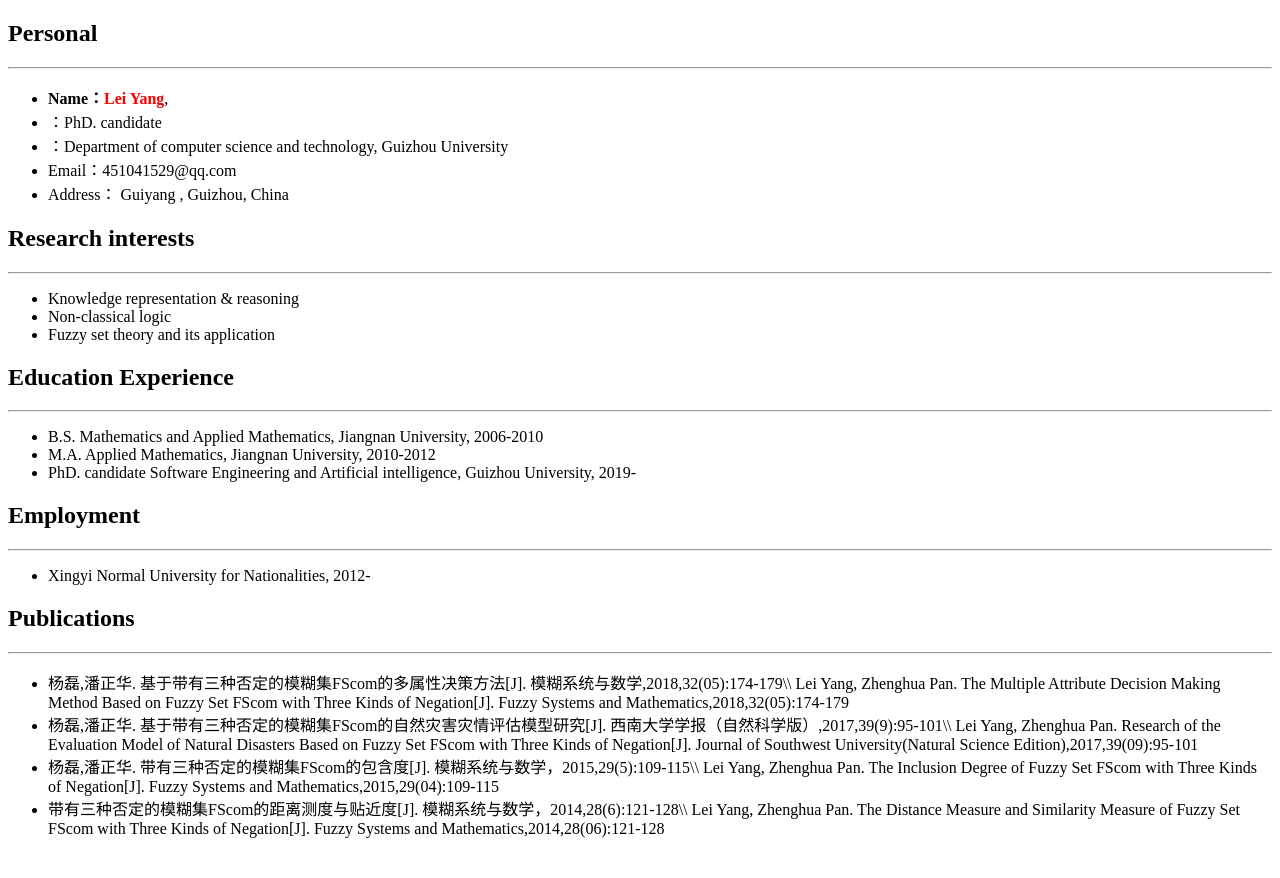
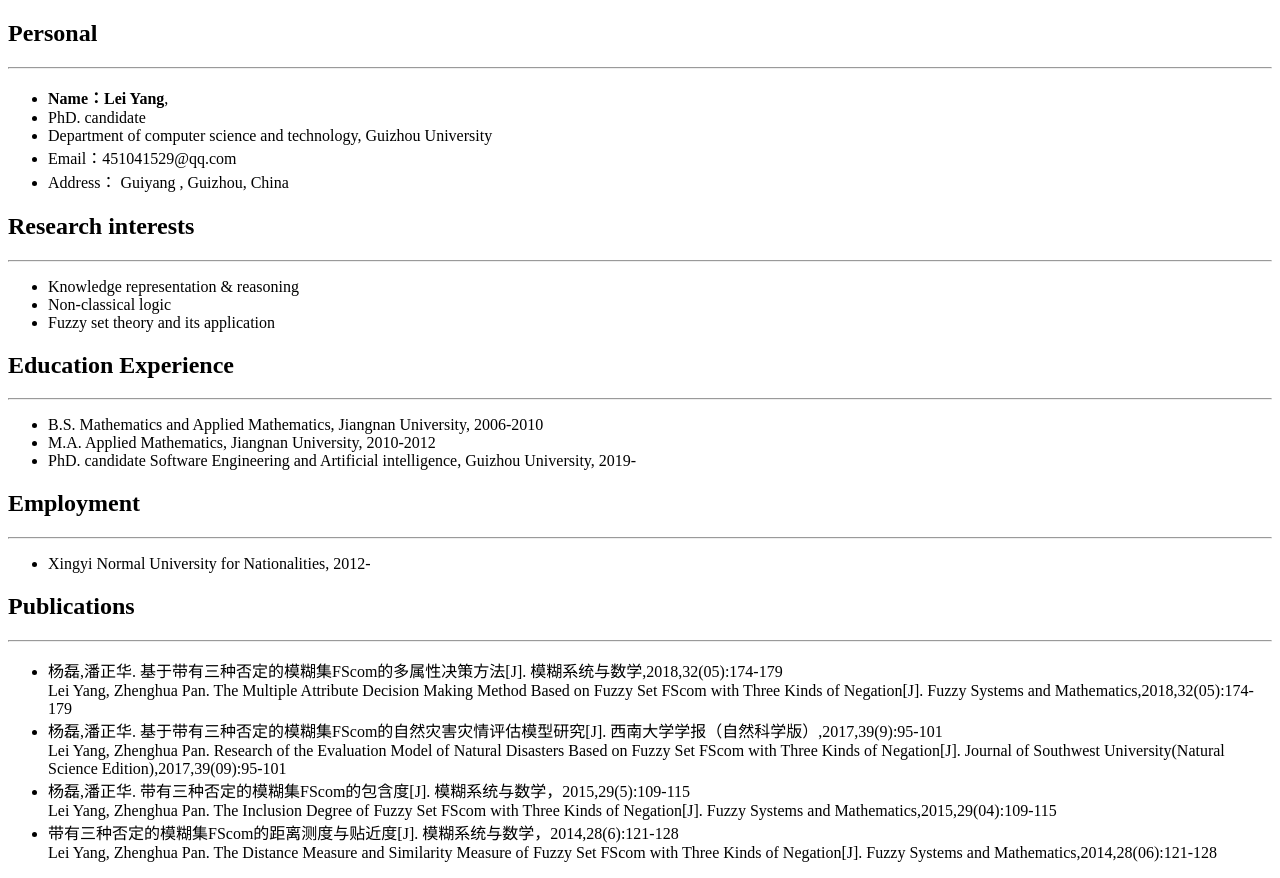
Before and after one commit to studingforever/introduction, a plain HTML site: page index.html in a window 1280 px wide. Before the commit the page ends 854 px from the top, so only its background shows below. Drawn offline with Linux system fonts and the light colour scheme.

Commit message:
Update index.html

```diff
--- a/index.html
+++ b/index.html
@@ -7,12 +7,12 @@
   	<h2>Personal</h2>
 	<hr/>
 	<ul>
-	  <li><strong>Name：<font color="#FF0000">Lei Yang</strong></font>,</li>
-		  <li>：PhD. candidate</li>
-   	  <li>：Department of computer science and technology, Guizhou University</li>
+	  <li><strong>Name：Lei Yang</strong></font>,</li>
+		  <li>PhD. candidate</li>
+   	  <li>Department of computer science and technology, Guizhou University</li>
 	  <li>Email：451041529@qq.com</li>
     <li>Address： Guiyang , Guizhou, China</li>
-	</ul>
+	<ul></div>
   </div>
   	<h2>Research interests</h2>
 	<hr/>
@@ -39,13 +39,13 @@
 	<h2>Publications</h2>
 	<hr/>
 	<ul>
-	  <li>杨磊,潘正华. 基于带有三种否定的模糊集FScom的多属性决策方法[J]. 模糊系统与数学,2018,32(05):174-179\\
+	  <li>杨磊,潘正华. 基于带有三种否定的模糊集FScom的多属性决策方法[J]. 模糊系统与数学,2018,32(05):174-179<br>
         Lei Yang, Zhenghua Pan. The Multiple Attribute Decision Making Method Based on Fuzzy Set FScom with Three Kinds of Negation[J]. Fuzzy Systems and Mathematics,2018,32(05):174-179</li>
-    <li>杨磊,潘正华. 基于带有三种否定的模糊集FScom的自然灾害灾情评估模型研究[J]. 西南大学学报（自然科学版）,2017,39(9):95-101\\
+    <li>杨磊,潘正华. 基于带有三种否定的模糊集FScom的自然灾害灾情评估模型研究[J]. 西南大学学报（自然科学版）,2017,39(9):95-101<br>
         Lei Yang, Zhenghua Pan. Research of the Evaluation Model of Natural Disasters Based on Fuzzy Set FScom with Three Kinds of Negation[J]. Journal of Southwest University(Natural Science Edition),2017,39(09):95-101</li>
-    <li>杨磊,潘正华. 带有三种否定的模糊集FScom的包含度[J]. 模糊系统与数学，2015,29(5):109-115\\
+    <li>杨磊,潘正华. 带有三种否定的模糊集FScom的包含度[J]. 模糊系统与数学，2015,29(5):109-115<br>
         Lei Yang, Zhenghua Pan. The Inclusion Degree of Fuzzy Set FScom with Three Kinds of Negation[J]. Fuzzy Systems and Mathematics,2015,29(04):109-115</li>
-    <li>带有三种否定的模糊集FScom的距离测度与贴近度[J]. 模糊系统与数学，2014,28(6):121-128\\
+    <li>带有三种否定的模糊集FScom的距离测度与贴近度[J]. 模糊系统与数学，2014,28(6):121-128<br>
         Lei Yang, Zhenghua Pan. The Distance Measure and Similarity Measure of Fuzzy Set FScom with Three Kinds of Negation[J]. Fuzzy Systems and Mathematics,2014,28(06):121-128</li>
 	</ul>
 
```
